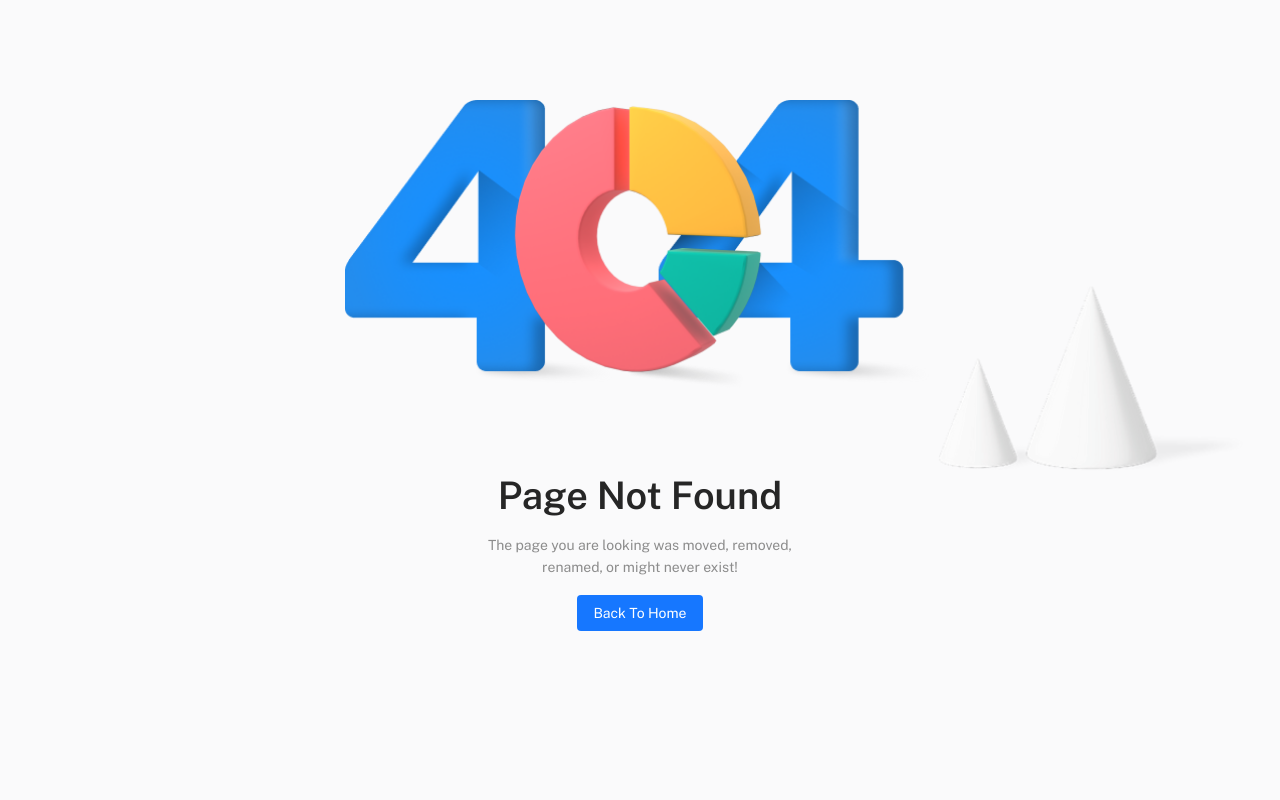
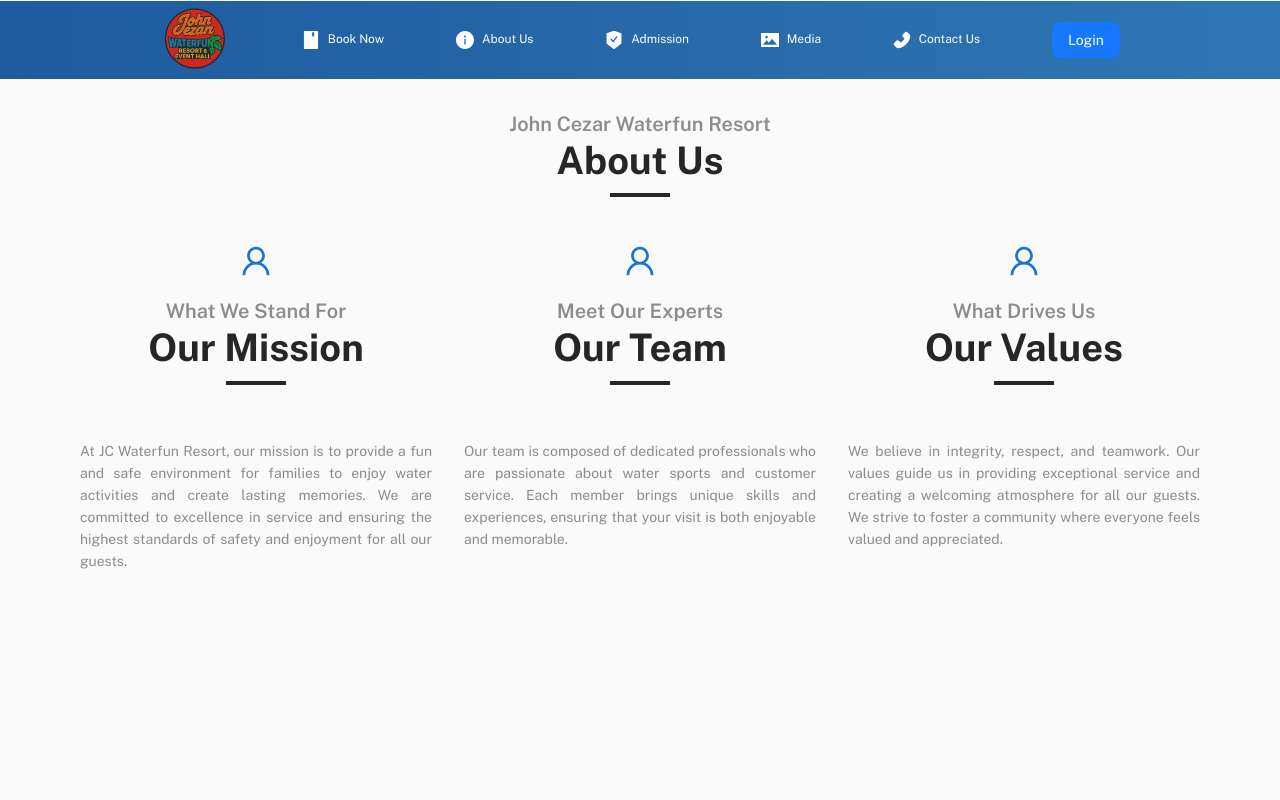
Before and after one commit to dsjc-devs/jc-waterfun-resort, a React (Vite) app in the folder client/: page /about-us in a window 1280 px wide. Before the commit this address had no page. Shown: the top 800 px of the page. Built offline with nearby package versions, Linux system fonts and the light colour scheme.

Commit message:
Merged PR 146: Staging
- Merged PR 138: File Upload Handler
- Merged PR 137: Bug 95: [UI] - Company name mismatch
- Merged PR 141: Marketing material API
- chore: install dependencies
- chore: install deps
- chore: install deps
- Merged PR 145: Create Many Things

Related work items: #89, #95

```diff
--- /dev/null
+++ b/client/src/components/TitleTag.jsx
@@ -0,0 +1,25 @@
+import React from 'react';
+import { Box, Divider, Typography } from '@mui/material';
+import { COMPANY_NAME } from 'constants/constants';
+
+const TitleTag = ({ title, subtitle, icon }) => {
+  return (
+    <React.Fragment>
+      <Box justifyContent="center" display="flex" alignContent="center" alignItems="center" flexDirection="column" marginBottom={3}>
+        <Box>
+          {icon}
+        </Box>
+        <Typography variant="h4" color="secondary">
+          {subtitle || COMPANY_NAME}
+        </Typography>
+        <Typography variant="h1" fontWeight={900}>
+          {title}
+        </Typography>
+      </Box>
+      <Divider sx={{ width: 60, display: 'block', margin: ' 1em auto', marginTop: '-1em', borderBottom: 4 }} />
+
+    </React.Fragment>
+  );
+};
+
+export default TitleTag;
--- /dev/null
+++ b/client/src/pages/about-us/index.jsx
@@ -0,0 +1,80 @@
+import React from 'react'
+import PageTitle from 'components/PageTitle'
+import { Box, Grid, Typography } from '@mui/material'
+import TitleTag from 'components/TitleTag'
+import { UserOutlined } from '@ant-design/icons'
+
+const AboutUs = () => {
+  return (
+    <React.Fragment>
+      <PageTitle title="About Us" isOnportal={false} />
+      <Box px={10} py={4}>
+        <TitleTag title="About Us" />
+        <Grid
+          container
+          spacing={4}
+          justifyContent="center"
+          alignItems="flex-start"
+          mt={2}
+        >
+          <Grid item xs={12} sm={6} md={4}>
+            <Box textAlign="center">
+              <TitleTag
+                title="Our Mission"
+                subtitle="What We Stand For"
+                icon={
+                  <UserOutlined
+                    style={{ fontSize: '2rem', color: '#1976d2', marginBottom: 20 }}
+                  />
+                }
+              />
+            </Box>
+            <Box mt={7}>
+              <Typography variant="body1" color="text.secondary" textAlign="justify">
+                At JC Waterfun Resort, our mission is to provide a fun and safe environment for families to enjoy water activities and create lasting memories. We are committed to excellence in service and ensuring the highest standards of safety and enjoyment for all our guests.
+              </Typography>
+            </Box>
+          </Grid>
+          <Grid item xs={12} sm={6} md={4}>
+            <Box textAlign="center">
+              <TitleTag
+                title="Our Team"
+                subtitle="Meet Our Experts"
+                icon={
+                  <UserOutlined
+                    style={{ fontSize: '2rem', color: '#1976d2', marginBottom: 20 }}
+                  />
+                }
+              />
+            </Box>
+            <Box mt={7}>
+              <Typography variant="body1" color="text.secondary" textAlign="justify">
+                Our team is composed of dedicated professionals who are passionate about water sports and customer service. Each member brings unique skills and experiences, ensuring that your visit is both enjoyable and memorable.
+              </Typography>
+            </Box>
+          </Grid>
+          <Grid item xs={12} sm={6} md={4}>
+            <Box textAlign="center">
+              <TitleTag
+                title="Our Values"
+                subtitle="What Drives Us"
+                icon={
+                  <UserOutlined
+                    style={{ fontSize: '2rem', color: '#1976d2', marginBottom: 20 }}
+                  />
+                }
+              />
+            </Box>
+            <Box mt={7}>
+              <Typography variant="body1" color="text.secondary" textAlign="justify">
+                We believe in integrity, respect, and teamwork. Our values guide us in providing exceptional service and creating a welcoming atmosphere for all our guests. We strive to foster a community where everyone feels valued and appreciated.
+              </Typography>
+            </Box>
+          </Grid>
+        </Grid>
+      </Box>
+    </React.Fragment>
+  )
+}
+
+export default AboutUs
--- /dev/null
+++ b/client/src/pages/addmission/index.jsx
@@ -0,0 +1,12 @@
+import React from 'react'
+import PageTitle from 'components/PageTitle'
+
+const Admission = () => {
+  return (
+       <React.Fragment>
+         <PageTitle title='Admission' isOnportal={false} />
+       </React.Fragment>
+  )
+}
+
+export default Admission
--- /dev/null
+++ b/client/src/pages/book-now/index.jsx
@@ -0,0 +1,12 @@
+import React from 'react'
+import PageTitle from 'components/PageTitle'
+
+const BookNow = () => {
+  return (
+       <React.Fragment>
+         <PageTitle title='Book Now' isOnportal={false} />
+       </React.Fragment>
+  )
+}
+
+export default BookNow
--- /dev/null
+++ b/client/src/pages/contact-us/index.jsx
@@ -0,0 +1,12 @@
+import React from 'react'
+import PageTitle from 'components/PageTitle'
+
+const ContactUs = () => {
+  return (
+       <React.Fragment>
+         <PageTitle title='Contact Us' isOnportal={false} />
+       </React.Fragment>
+  )
+}
+
+export default ContactUs
--- /dev/null
+++ b/client/src/pages/media/index.jsx
@@ -0,0 +1,12 @@
+import React from 'react'
+import PageTitle from 'components/PageTitle'
+
+const Media = () => {
+  return (
+      <React.Fragment>
+        <PageTitle title='Media' isOnportal={false} />
+      </React.Fragment>
+  )
+}
+
+export default Media
--- a/client/src/routes/AbsoluteRoutes.jsx
+++ b/client/src/routes/AbsoluteRoutes.jsx
@@ -6,6 +6,11 @@ import PageWrapper from '../layout/Wrapper/Wrapper'
 
 // render - absolute pages
 const Home = Loadable(lazy(() => import('pages/home/index')));
+const AboutUs = Loadable(lazy(() => import('pages/about-us/index')));
+const ContactUs = Loadable(lazy(() => import('pages/contact-us/index')));
+const BookNow = Loadable(lazy(() => import('pages/book-now/index')));
+const Admission = Loadable(lazy(() => import('pages/addmission/index')));
+const Media = Loadable(lazy(() => import('pages/media/index')));
 
 const NotFoundPage = Loadable(lazy(() => import('pages/maintenance/404')));
 
@@ -19,6 +24,26 @@ const AbsoluteRoutes = {
       element: <PageWrapper children={<Home />} />
     },
     {
+      path: '/about-us',
+      element: <PageWrapper children={<AboutUs />} />
+    },
+    {
+      path: '/contact-us',
+      element: <PageWrapper children={<ContactUs />} />
+    },
+    {
+      path: '/book-now',
+      element: <PageWrapper children={<BookNow />} />
+    },
+    {
+      path: '/admission',
+      element: <PageWrapper children={<Admission />} />
+    },
+    {
+      path: '/media',
+      element: <PageWrapper children={<Media />} />
+    },
+    {
       path: '*',
       element: <NotFoundPage />
     },
```
